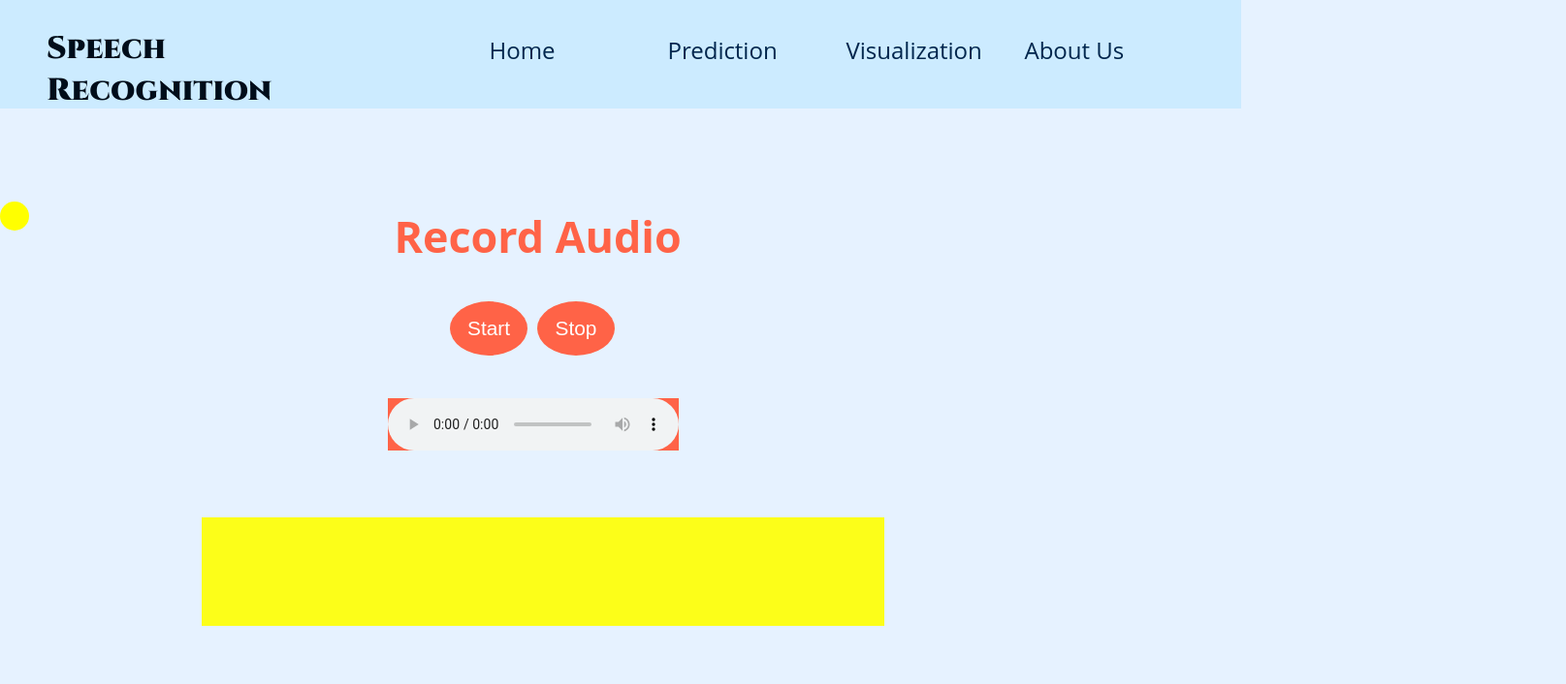
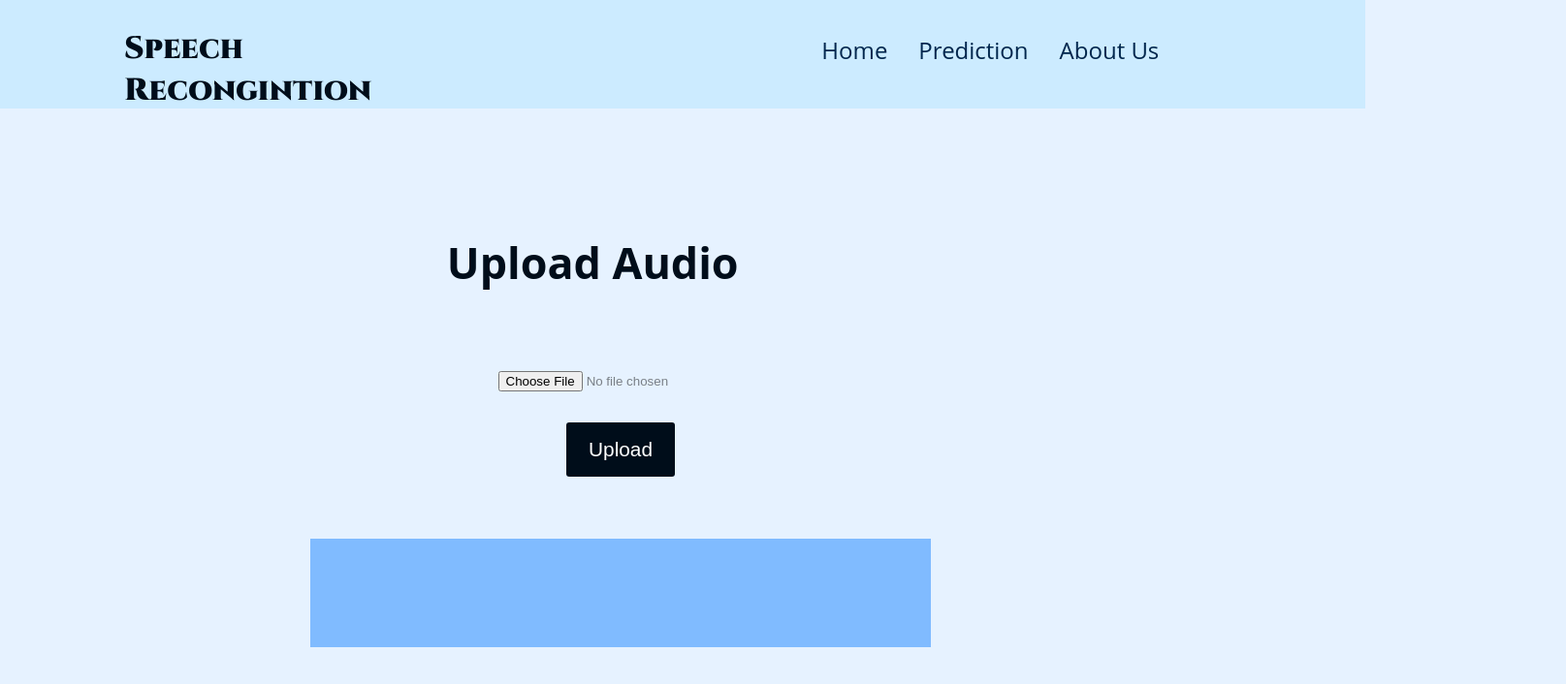
Before and after one commit to Speech-to-text-tenac/STT, a React (Create React App) app in the folder stt-web-app/: page /prediction in a window 1280 px wide. Shown: the top 706 px of the page at 97% size, 1615 px wide, since content can reach past the window. Built offline with nearby package versions, Linux system fonts and the light colour scheme; a web font is replaced by a local one.

Commit message:
first phase of dashboard

```diff
--- a/stt-web-app/src/App.js
+++ b/stt-web-app/src/App.js
@@ -1,7 +1,7 @@
 import { Route, Routes } from "react-router-dom";
 //import { MainNavigation } from "./components/layout/MainNavigation";
 import { Prediction } from "./pages/Prediction";
-import { Spectogram } from "./pages/Spectogram";
+// import { Spectogram } from "./pages/Spectogram";
 import { Home } from "./pages/Home";
 import { Aboutus } from "./pages/Aboutus";
 
@@ -13,7 +13,7 @@ function App() {
     <Routes>
       <Route path="/" element={<Home />} />
       <Route path="/prediction" element={<Prediction />} />
-      <Route path="/visual" element={<Spectogram />} />
+      {/* <Route path="/visual" element={<Spectogram />} /> */}
       <Route path="/about-us" element={<Aboutus />} />
     </Routes>
     {/* </MainNavigation> */}
--- a/stt-web-app/src/components/layout/MainNavigation.js
+++ b/stt-web-app/src/components/layout/MainNavigation.js
@@ -8,7 +8,7 @@ export const MainNavigation = () => {
       <div className={classes.nav_contain}>
         <header className={classes.header}>
           <div className={classes.logo}>
-            <h4>Speech Recognition</h4>
+            <h4>Speech Recongintion</h4>
           </div>
           <nav className={classes.container}>
           <ul>
@@ -18,9 +18,9 @@ export const MainNavigation = () => {
             <li>
               <Link to="/prediction">Prediction</Link>
             </li>
-            <li>
+            {/* <li>
               <Link to="/visual">Visualization</Link>
-            </li>
+            </li> */}
             <li>
               <Link to="/about-us">About Us</Link>
             </li>
--- a/stt-web-app/src/components/layout/MainNavigation.module.css
+++ b/stt-web-app/src/components/layout/MainNavigation.module.css
@@ -1,6 +1,6 @@
 .nav_contain
 .header {
-  width: 100%;
+  width: 110%;
   background-color:#ccebff;
 
   height: 7rem;
@@ -8,6 +8,7 @@
   align-items: center;
   justify-content: space-between;
   padding: 0 10%;
+  column-gap: 15rem;
 }
 
 .logo {
@@ -15,8 +16,10 @@
   font-size: 2rem;
   /* color: rgb(236, 9, 9); */
   font-weight: bold;
-  margin-left: -5rem;
+  /* margin-left: -5rem; */
   margin-top: 2rem;
+  /* width: 100rem; */
+  /* flex-basis: auto; */
 }
 
 .container ul {
@@ -37,8 +40,9 @@
 .container li {
   border: rgb(199, 199, 199);
   border-radius: 0;
-  width: 99%;
+  /* width: 60%; */
   padding: 0;
+  margin-right: 2rem;
   margin-bottom: 10px;
   /* background-color:  #89ABE3FF; */
 }
@@ -61,3 +65,8 @@
 .container  a.active {
   filter: brightness(180%);
 }
+.a{
+  text-align: center;
+  margin-left: 13rem;
+
+}
--- a/stt-web-app/src/index.css
+++ b/stt-web-app/src/index.css
@@ -11,6 +11,7 @@ body {
   /* background-image: url('../public/milad.jpg'); */
   /* background-repeat: no-repeat; */
   background-size: contain;
+  overflow-x: hidden;
 }
 
 h1 {
@@ -21,7 +22,7 @@ h1 {
 
 h2 {
   font-size: 2.8rem;
-  color: tomato;
+  color: #000d1a;
   margin-left: -3.6rem;
 }
 
--- a/stt-web-app/src/pages/Aboutus.js
+++ b/stt-web-app/src/pages/Aboutus.js
@@ -4,7 +4,7 @@ import classes from "./Aboutus.module.css";
 export const Aboutus = () => {
   return (
   <div className={classes.contain}>
-    <h3>Aboutus</h3>
+    <h2 className={classes.a}>About us</h2>
     <p>This speech recongintion application is done by group 1 members of batch 5  of 10academy. The members comes from different background of knowledge in their repective fields, and this different background diversity helps us to go through this work till the end. It is an honour for each of us to work with one another and help each other out during diffcult times. A lot of efforts have been put to this work by each members.</p>
     <p>We would lot to thank a members of ours' who was not able to finish the project with us, but during his stay he contributed to the work we done here. And a special thanks for 10academy for giving this opprotunity for us to work on this project</p>
   </div>
--- a/stt-web-app/src/pages/Aboutus.module.css
+++ b/stt-web-app/src/pages/Aboutus.module.css
@@ -1,10 +1,18 @@
 .contain {
     margin-left: -16rem;
-    margin-top: 13rem;
+    margin-top: 5rem;
 }
 
 .contain p {
     font-family: 'Tai Heritage Pro', serif;
     text-align: justify;
     font-size: 1.3rem;
+    margin-left: 10rem;
+    width: 100%;
+    margin-top: 4rem;
 }
+.a{
+    text-align: center;
+    margin-left: 13rem;
+
+}
--- a/stt-web-app/src/pages/Home.js
+++ b/stt-web-app/src/pages/Home.js
@@ -3,7 +3,8 @@ import classes from "./Home.module.css";
 export const Home = () => {
   return (
 
-    <div className={classes.content}>
+    <div className={classes.contain}>
+      <h2 className={classes.a}> Speech to text</h2>
       <p className={classes.para2}>
         Speech recognition technology allows for hands-free control of
         smartphones, speakers, and even vehicles in a wide variety of languages.{" "}
--- a/stt-web-app/src/pages/Home.module.css
+++ b/stt-web-app/src/pages/Home.module.css
@@ -2,11 +2,10 @@
 body{
     background-color: #e6f2ff;
 }
-.content {
-    margin-left: -20rem;
-    max-width: 120%;
+.contain {
+    margin-left: -16rem;
+    margin-top: 5rem;
 }
-
 .content p {
     margin-bottom: 5rem;
     font-family: 'Tai Heritage Pro', serif;
@@ -18,7 +17,7 @@ body{
     margin-left: 16rem;
     width: 100%;
     margin-top: 4rem;
-    font-family: 'Open Sans', sans-serif;
+
 
 }
 
@@ -64,3 +63,8 @@ body{
     height:70%;
     margin-left: 20rem;
 }
+.a{
+    text-align: center;
+    margin-left: 13rem;
+
+}
--- a/stt-web-app/src/pages/Prediction.js
+++ b/stt-web-app/src/pages/Prediction.js
@@ -11,62 +11,62 @@ export const Prediction = () => {
   const [show, setShow] = useState(false);
   const [view, setView] = useState(true);
   const [userData, setUserData] = useState({});
-  const startRecording = () => {
-    let constraints = {
-      audio: true,
-      video: false,
-    };
+  // const startRecording = () => {
+  //   let constraints = {
+  //     audio: true,
+  //     video: false,
+  //   };
 
-    audioContext = new window.AudioContext();
-    console.log("sample rate: " + audioContext.sampleRate);
+  //   audioContext = new window.AudioContext();
+  //   console.log("sample rate: " + audioContext.sampleRate);
 
-    navigator.mediaDevices
-      .getUserMedia(constraints)
-      .then(function (stream) {
-        console.log("initializing Recorder.js ...");
+  //   navigator.mediaDevices
+  //     .getUserMedia(constraints)
+  //     .then(function (stream) {
+  //       console.log("initializing Recorder.js ...");
 
-        gumStream = stream;
+  //       gumStream = stream;
 
-        let input = audioContext.createMediaStreamSource(stream);
-        console.log(input);
+  //       let input = audioContext.createMediaStreamSource(stream);
+  //       console.log(input);
 
-        recorder = new window.Recorder(input, {
-          numChannels: 1,
-        });
+  //       recorder = new window.Recorder(input, {
+  //         numChannels: 1,
+  //       });
 
-        console.log(recorder);
-        recorder.record();
-        console.log("Recording started");
-      })
-      .catch(function (err) {
-        //enable the record button if getUserMedia() fails
-        console.log(err);
-      });
-  };
+  //       console.log(recorder);
+  //       recorder.record();
+  //       console.log("Recording started");
+  //     })
+  //     .catch(function (err) {
+  //       //enable the record button if getUserMedia() fails
+  //       console.log(err);
+  //     });
+  // };
 
-  const stopRecording = () => {
-    console.log("stopButton clicked");
+  // const stopRecording = () => {
+  //   console.log("stopButton clicked");
 
-    recorder.stop(); //stop microphone access
-    gumStream.getAudioTracks()[0].stop();
+  //   recorder.stop(); //stop microphone access
+  //   gumStream.getAudioTracks()[0].stop();
 
-    recorder.exportWAV(onStop);
-  };
+  //   recorder.exportWAV(onStop);
+  // };
 
-  const onStop = (blob) => {
-    console.log("uploading...");
+  // const onStop = (blob) => {
+  //   console.log("uploading...");
 
-    let data = new FormData();
+  //   let data = new FormData();
 
-    data.append("text", "this is the transcription of the audio file");
-    data.append("wavfile", blob, "recording.wav");
+  //   data.append("text", "this is the transcription of the audio file");
+  //   data.append("wavfile", blob, "recording.wav");
 
-    // const config = {
-    //   headers: { "content-type": "multipart/form-data" },
-    // };
-    console.log(data);
-    // axios.post("http://localhost:8080/asr/", data, config);
-  };
+  //   // const config = {
+  //   //   headers: { "content-type": "multipart/form-data" },
+  //   // };
+  //   console.log(data);
+  //   // axios.post("http://localhost:8080/asr/", data, config);
+  // };
 
   const [file, setFile] = useState();
 
@@ -104,10 +104,10 @@ export const Prediction = () => {
   return (
     <>
       <div className={classesp.container}>
-        <div className={classesp.link}>
+        {/* <div className={classesp.link}>
           <span title="choose" onClick={() => setShow(!show)}></span>
-          {/* <br></br>
-        <span></span> */}
+          <br></br>
+        <span></span>
           {show ? (
             <ul>
               <li>
@@ -123,8 +123,24 @@ export const Prediction = () => {
               </li>
             </ul>
           ) : null}
-        </div>
-        <div>
+        </div> */}
+         <div className={classesp.upload}>
+              <div>
+                <h2>Upload Audio</h2>
+                <div>
+                  <form onSubmit={handleSubmit}>
+                    <input type="file" onChange={handleChange} />
+                    <button type="submit">Upload</button>
+                  </form>
+                </div>
+              </div>
+              <section>
+                <p>{userData.message}</p>
+              </section>
+            </div>
+
+
+        {/* <div>
           {view ? (
             <div className={classesp.display}>
               <div>
@@ -163,7 +179,7 @@ export const Prediction = () => {
               </section>
             </div>
           )}
-        </div>
+        </div> */}
       </div>
     </>
   );
--- a/stt-web-app/src/pages/Prediction.module.css
+++ b/stt-web-app/src/pages/Prediction.module.css
@@ -52,6 +52,7 @@
 }
 .upload {
   margin-top: -3rem;
+
 }
 .display main {
    margin-left: -31rem;
@@ -72,6 +73,7 @@
 .display button:hover {
   transform: translateY(2px);
   transition: 0.5s;
+
 }
 
 .display audio {
@@ -91,37 +93,45 @@
 
 .upload div {
   margin-top: 5rem;
+  text-align: center;
+  margin-left: 5rem;
 }
 
 .upload button {
   border: none;
   padding: 1rem;
-  margin-right: 10px;
+  margin-top: 2rem;
   cursor: pointer;
   width: 7rem;
-  background-color: tomato;
+  background-color: #000d1a;
   font-size: 1.3rem;
   color: white;
   border-radius: 3px;
 }
 
 .upload input[type="file"] {
-  color: yellow;
+  color: rgba(0, 0, 0, 0.476);
 }
 
 .upload button:hover {
   transform: translateY(-2px);
   transition: 0.5s;
   filter: brightness(110%);
+  background-color: #4da0ff;
+  color: #000d1a;
+  border-color: #000d1a;
+
 }
 
 .upload section {
-  background-color: rgba(255, 255, 0, 0.9);
+  background-color: #80bbff;
   font-family: "Cinzel", serif;
   margin-top: 4rem;
-  margin-left: -17rem;
+  /* margin-left: 17rem; */
   max-width: 140%;
   padding: 3rem;
+
+
 }
 
 .upload div {
```
